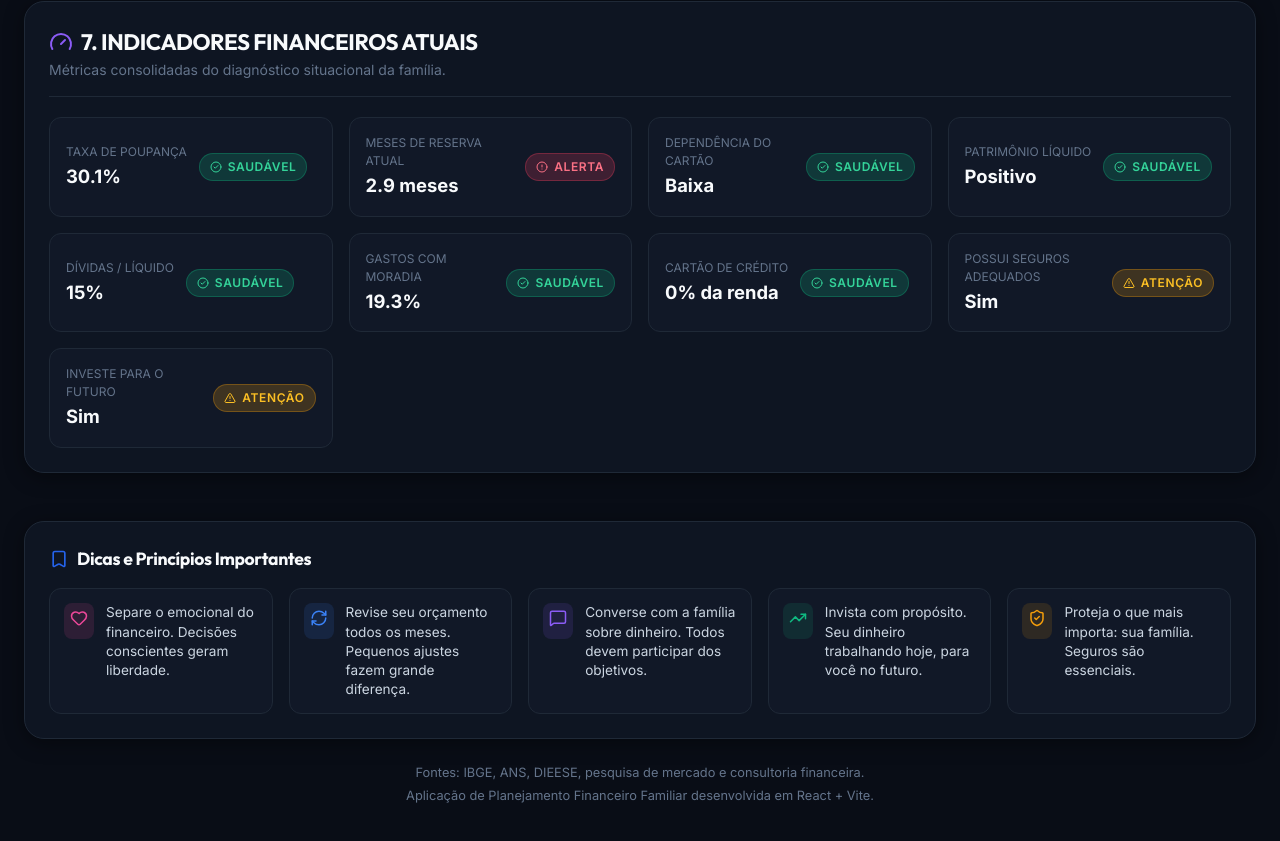
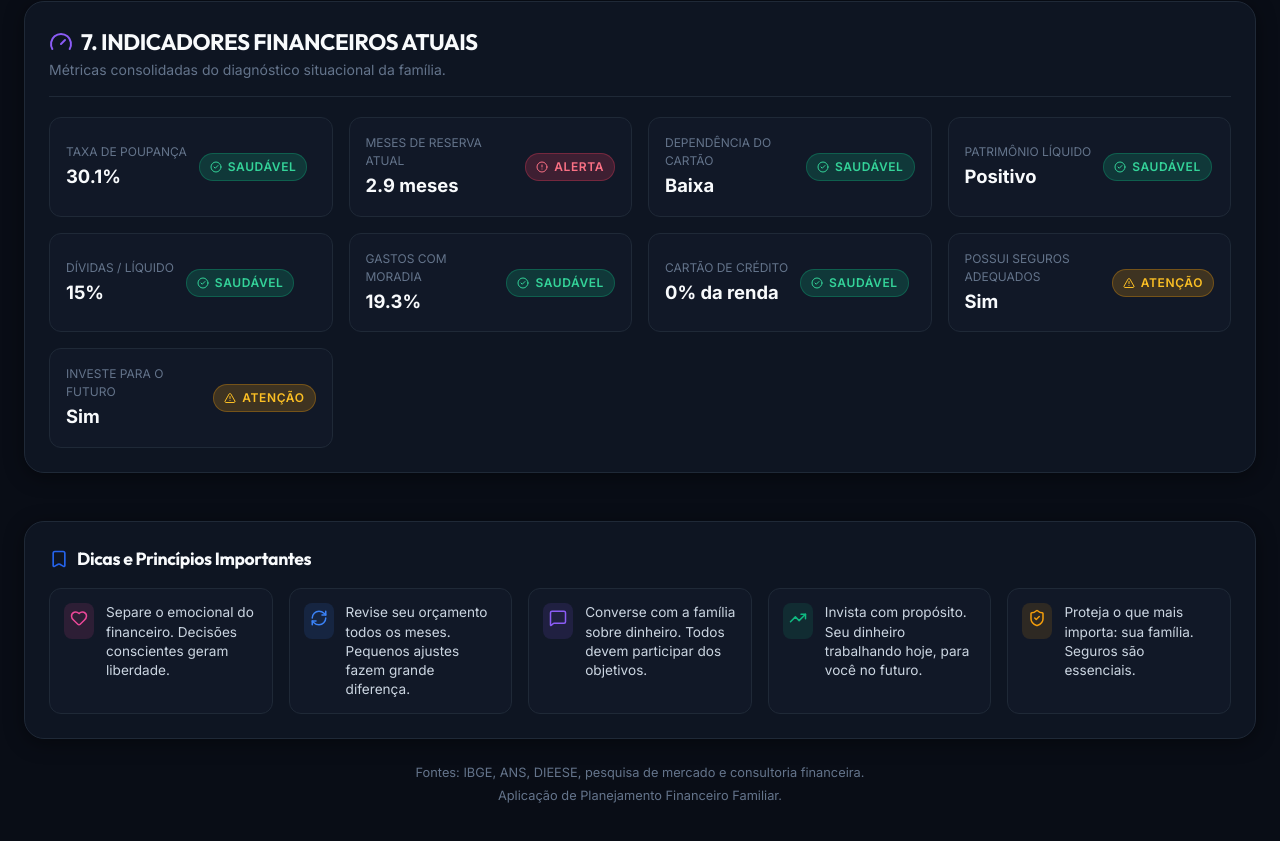
Before and after one commit to neperz/financas, a React (Vite) app: page / in a window 1280 px wide. Shown: the part 4635-5476 px from the top of the page. Built offline with nearby package versions, Linux system fonts and the light colour scheme.

Commit message:
fix: remover mencao a React + Vite do rodape

```diff
--- a/src/components/Footer.jsx
+++ b/src/components/Footer.jsx
@@ -50,7 +50,7 @@ export default function Footer() {
           Fontes: IBGE, ANS, DIEESE, pesquisa de mercado e consultoria financeira.
         </p>
         <p style={{ marginTop: '4px' }}>
-          Aplicação de Planejamento Financeiro Familiar desenvolvida em React + Vite.
+          Aplicação de Planejamento Financeiro Familiar.
         </p>
       </div>
     </footer>
```
Also changed, not shown: 1 other file (tests, documents, lock files or other folders).
